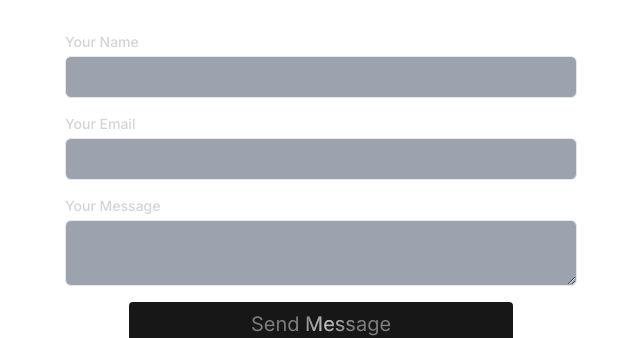
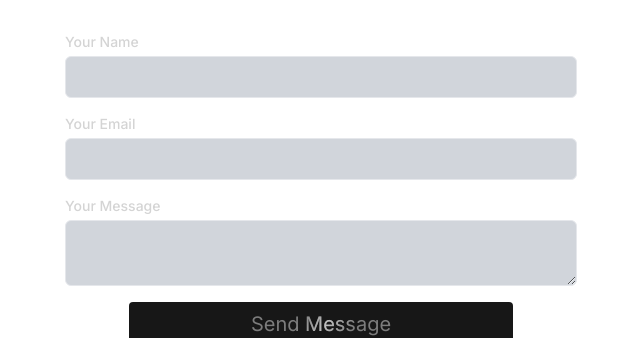
Before and after one commit to praveen-raj-m/mysite, a React (Vite) app: page / in a window 1280 px wide. Shown: the part 6865-7203 px from the top of the page, without its empty margins (319-959 px from the left). Built offline with nearby package versions, Linux system fonts and the light colour scheme.

Commit message:
minor changes

```diff
--- a/src/components/Contact.jsx
+++ b/src/components/Contact.jsx
@@ -90,7 +90,7 @@ const Contact = () => {
                   required
                   value={name}
                   onChange={(e) => setName(e.target.value)}
-                  className="mt-1 block w-full px-3 py-2 border bg-gray-400 text-black rounded-md"
+                  className="mt-1 block w-full px-3 py-2 border bg-gray-300 text-black rounded-md"
                 />
               </div>
               <div className="mb-4">
@@ -103,7 +103,7 @@ const Contact = () => {
                   required
                   value={email}
                   onChange={(e) => setEmail(e.target.value)}
-                  className="mt-1 block w-full px-3 py-2 bg-gray-400 border text-black rounded-md"
+                  className="mt-1 block w-full px-3 py-2 bg-gray-300 border text-black rounded-md"
                 />
               </div>
               <div className="mb-4">
@@ -115,7 +115,7 @@ const Contact = () => {
                   required
                   value={message}
                   onChange={(e) => setMessage(e.target.value)}
-                  className="mt-1 block w-full px-3 py-2 border bg-gray-400 rounded-md text-black"
+                  className="mt-1 block w-full px-3 py-2 border bg-gray-300 rounded-md text-black"
                 />
               </div>
               <button
--- a/src/components/Projects.jsx
+++ b/src/components/Projects.jsx
@@ -44,7 +44,7 @@ const Projects = () => {
                       spotlightColor="rgba(0, 229, 255, 0.2)"
                     >
                       <div
-                        className={`relative h-[450px] lg:h-[575px] transition-transform duration-500 transform-style preserve-3d ${
+                        className={`relative h-[550px] lg:h-[575px] transition-transform duration-500 transform-style preserve-3d ${
                           flipped === index ? "rotate-y-180" : ""
                         }`}
                       >
```
